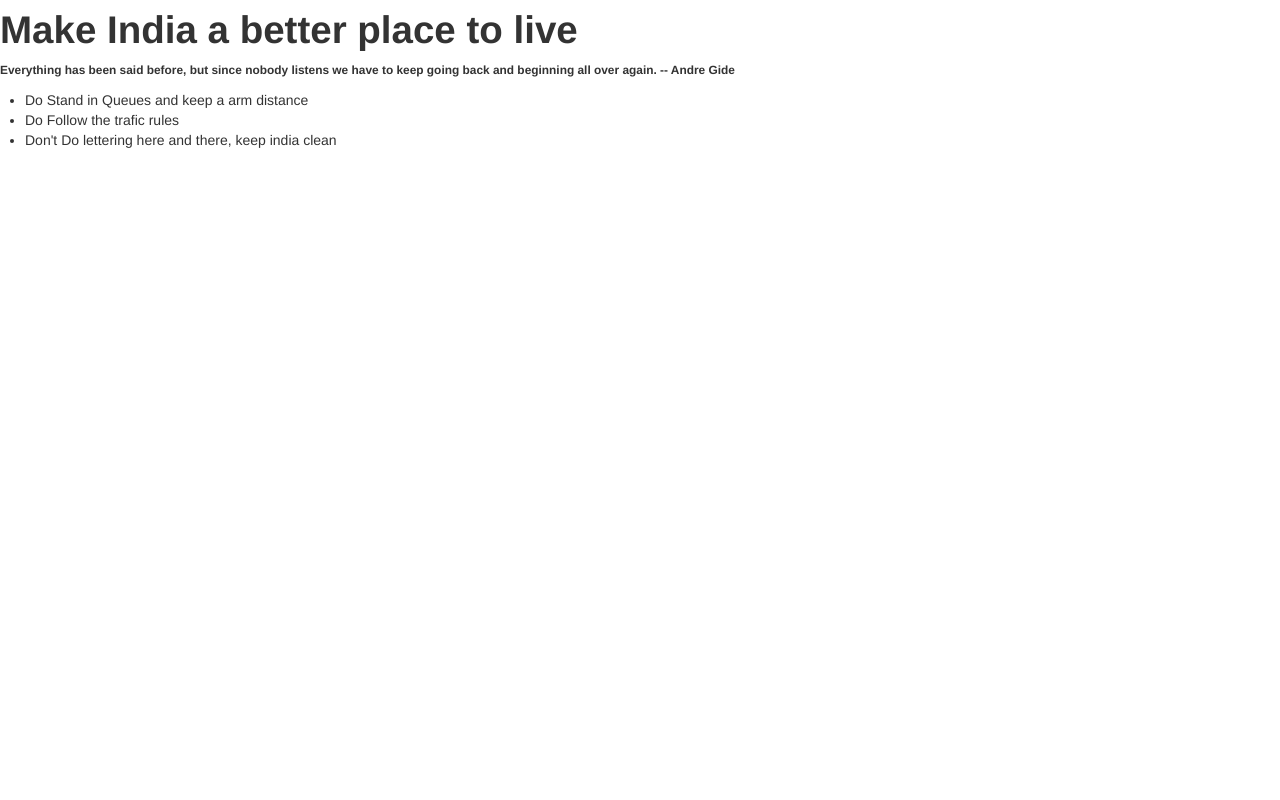
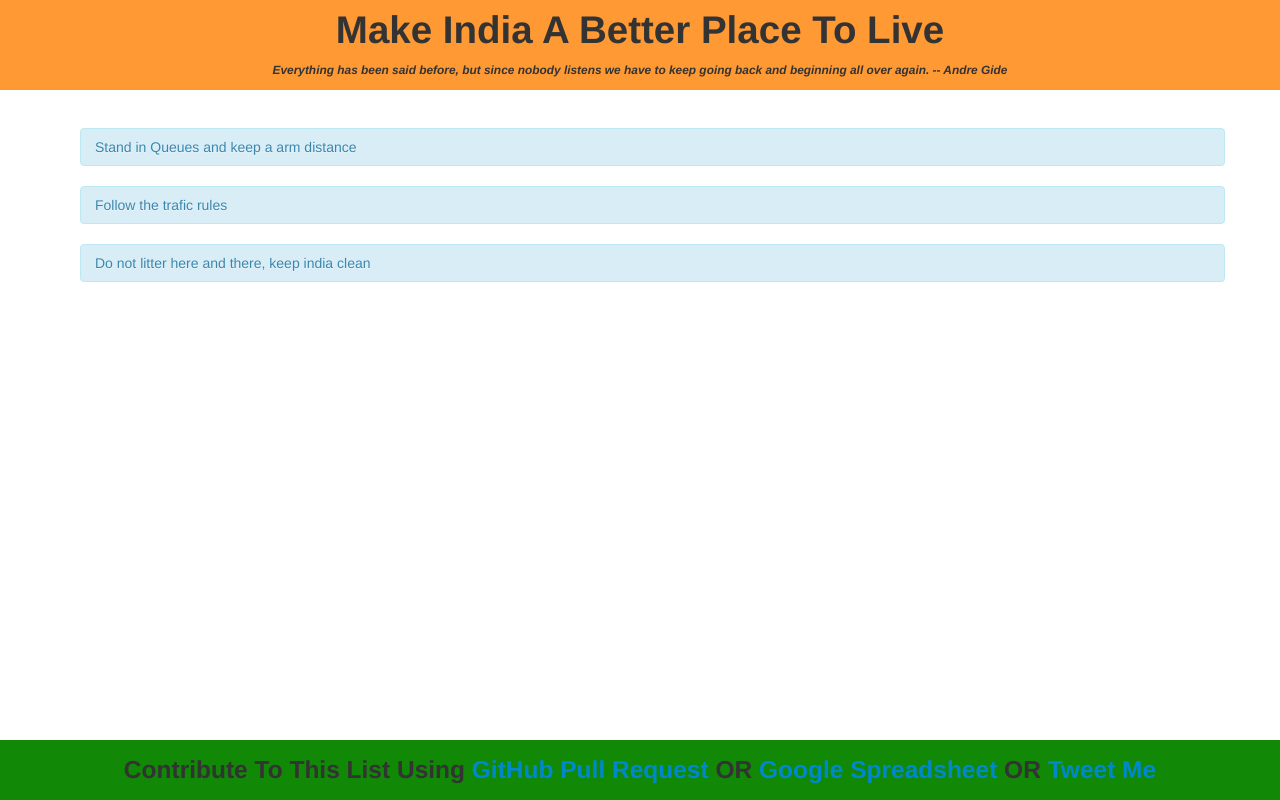
Before and after one commit to nit3ch/save-india, a plain HTML site: page index.html in a window 1280 px wide. Drawn offline with Linux system fonts and the light colour scheme; files that its build step writes are made by us from their sources.

Commit message:
adding colors :)

```diff
--- a/actions/actions.json
+++ b/actions/actions.json
@@ -1,14 +1,14 @@
 [
   {
-    "doOrDonot":"Do",
+    "tag":"traffic",
     "ActionPoint":"Follow the trafic rules"
   },
   {
-    "doOrDonot":"Do",
+    "tag":"Public",
     "ActionPoint":"Stand in Queues and keep a arm distance"
   },
   {
-    "doOrDonot":"Don't",
-    "ActionPoint":"Do lettering here and there, keep india clean"
+    "tag":"",
+    "ActionPoint":"Do not litter here and there, keep india clean"
   }
 ]
--- a/css/style.css
+++ b/css/style.css
@@ -0,0 +1,19 @@
+body {
+  background-image: #000000;
+  padding-top: 10%;
+  padding-bottom: 10%;
+}
+
+.navbar-fixed-top {
+  background: #ff9934;
+}
+
+.navbar-fixed-bottom {
+  background-color: #118806;
+}
+.action-list-overview {
+
+}
+.alert-info {
+  list-style: none;
+}
--- a/index.html
+++ b/index.html
@@ -6,19 +6,33 @@
     <link rel="stylesheet" href="css/bootstrap/css/bootstrap.min.css">
     <link href="csss/bootstrap/css/bootstrap-responsive.min.css" rel="stylesheet">
     <link rel="stylesheet" href="css/style.css">
+    <meta name="viewport" content="width=device-width, initial-scale=1.0">
   </head>
   <title>Save India </title>
   <body ng-controller="ActionsCtrl">
+  <div class="container">
     <div class="header">
-      <h1> Make India a better place to live </h1>
-      <h6> Everything has been said before, but since nobody listens we have to keep going back and beginning all over again. -- Andre Gide </h6>
-    </div>
-    <div>
-      <ul>
-        <li ng-repeat="action in actions">
-         {{ action.doOrDonot}} {{action.ActionPoint}}
+    <nav class="navbar navbar-default navbar-fixed-top" role="navigation">
+      <center><h1> Make India A Better Place To Live </h1>
+      <h6><i> Everything has been said before, but since nobody listens we have to keep going back and beginning all over again. -- Andre Gide </i></h6></center>
+    </nav>
+ </div>
+    <div class="action-list-overview">
+      <ul class="action-list">
+        <li ng-repeat="action in actions" class="alert alert-info">
+         {{action.ActionPoint}}
         </li>
       </ul>
     </div>
+    <div class="footer">
+      <nav class="navbar navbar-default navbar-fixed-bottom" role="navigation">
+        <H3><center> Contribute To This List Using
+        <span><a href="https://github.com/nit3ch/save-india/blob/master/README.md" target="_blank">GitHub Pull Request</a></span> OR
+        <span><a href="https://docs.google.com/spreadsheet/ccc?key=0AqpyDckmEOcNdEhUSG1aMmhfNFdvU2x0bi1RUVF1VkE&usp=sharing" target="_blank">Google Spreadsheet</a></span> OR
+        <span><a href="https://twitter.com/nit3ch" target="_blank">Tweet Me</a></span>
+        </center></H3>
+      </nav>
+    </div>
+    </div>
   </body>
 </html>
```
Also changed, not shown: img/410px-Ashoka_Chakra_1.png (added).
